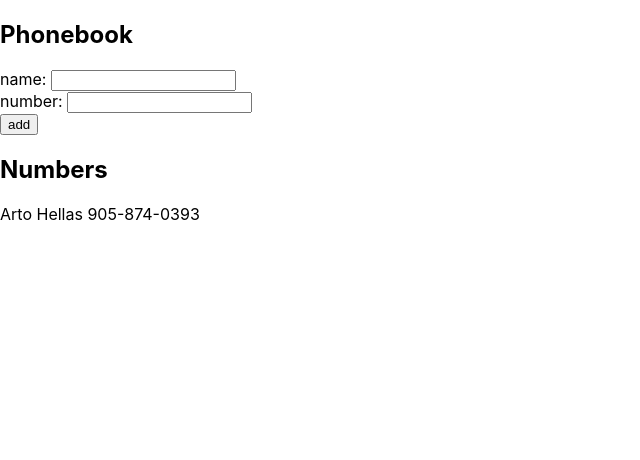
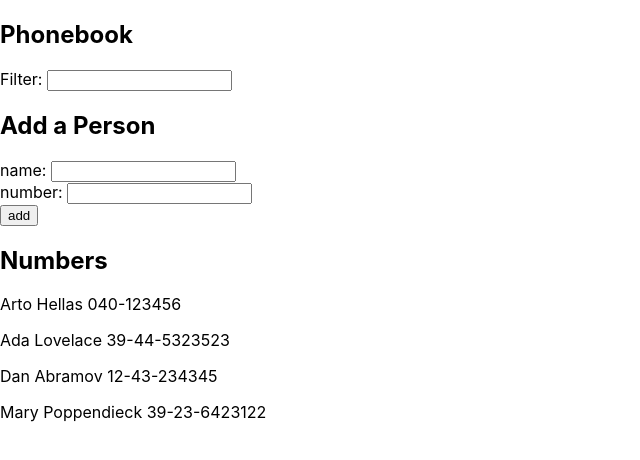
Before and after one commit to hamzabasrai/fullstack2020, a React (Create React App) app in the folder part2/phonebook/: page / in a window 1280 px wide. Shown: the top 460 px of the page, without its empty margins (0-640 px from the left). Built offline with nearby package versions, Linux system fonts and the light colour scheme.

Commit message:
2.9 Added filtering

```diff
--- a/part2/phonebook/src/App.js
+++ b/part2/phonebook/src/App.js
@@ -2,10 +2,14 @@
 
 const App = () => {
   const [persons, setPersons] = useState([
-    { name: "Arto Hellas", number: "905-874-0393" },
+    { name: "Arto Hellas", number: "040-123456" },
+    { name: "Ada Lovelace", number: "39-44-5323523" },
+    { name: "Dan Abramov", number: "12-43-234345" },
+    { name: "Mary Poppendieck", number: "39-23-6423122" },
   ]);
   const [newName, setNewName] = useState("");
   const [newNumber, setNewNumber] = useState("");
+  const [filter, setFilter] = useState("");
 
   const addPerson = (event) => {
     event.preventDefault();
@@ -27,9 +31,22 @@
     setNewNumber(event.target.value);
   };
 
+  const handleFilterChange = (event) => {
+    setFilter(event.target.value);
+  };
+
+  const personsToShow =
+    filter === ""
+      ? persons
+      : persons.filter((person) => person.name.toLowerCase().includes(filter.toLowerCase()));
+
   return (
     <div>
       <h2>Phonebook</h2>
+      <div>
+        Filter: <input value={filter} onChange={handleFilterChange} />
+      </div>
+      <h2>Add a Person</h2>
       <form onSubmit={addPerson}>
         <div>
           name: <input value={newName} onChange={handleNameChange} />
@@ -42,7 +59,7 @@
         </div>
       </form>
       <h2>Numbers</h2>
-      {persons.map((person) => (
+      {personsToShow.map((person) => (
         <p key={person.name}>
           {person.name} {person.number}
         </p>
```
